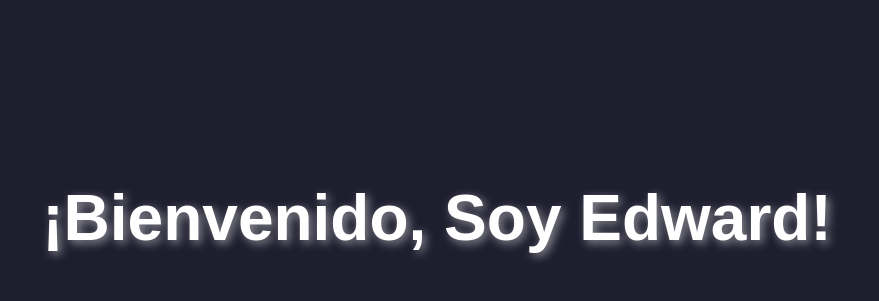
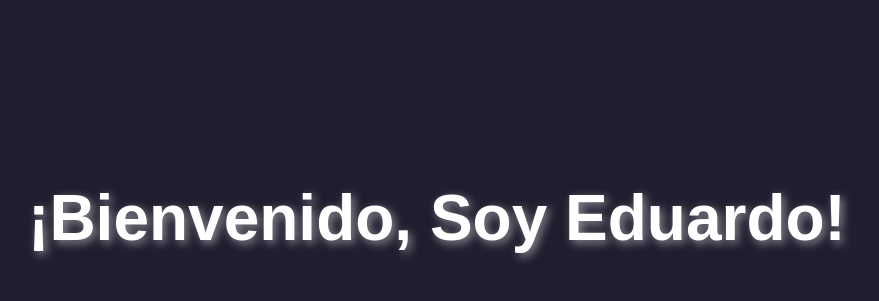
Before and after one commit to Edward24D/eduardo, a plain HTML site: page index.html in a window 1280 px wide. Shown: the part 182-483 px from the top of the page, without its empty margins (203-1082 px from the left). Drawn offline with Linux system fonts and the light colour scheme.

```diff
--- a/index.html
+++ b/index.html
@@ -8,7 +8,7 @@
 </head>
 <body>
     <div class="container">
-        <h1>¡Bienvenido, Soy Edward!</h1>
+        <h1>¡Bienvenido, Soy Eduardo!</h1>
     </div>
 </body>
 </html>
```
